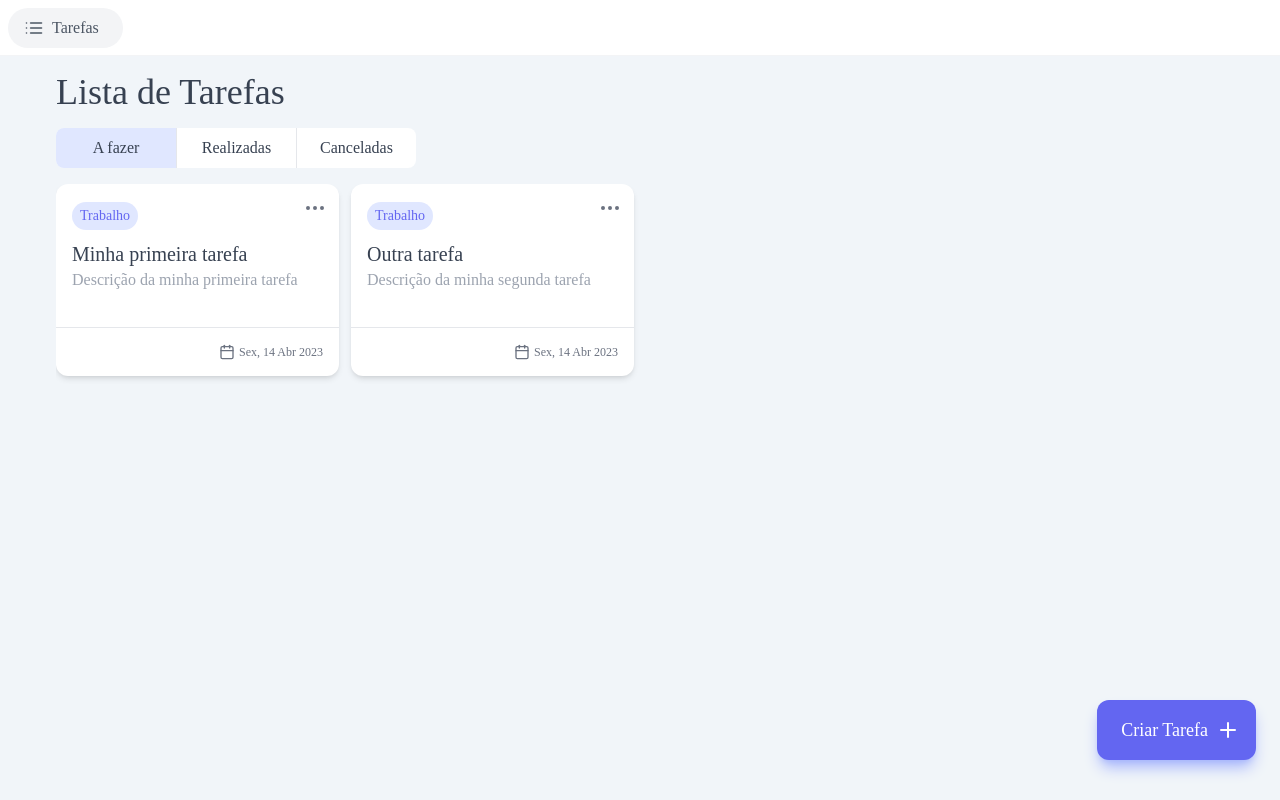
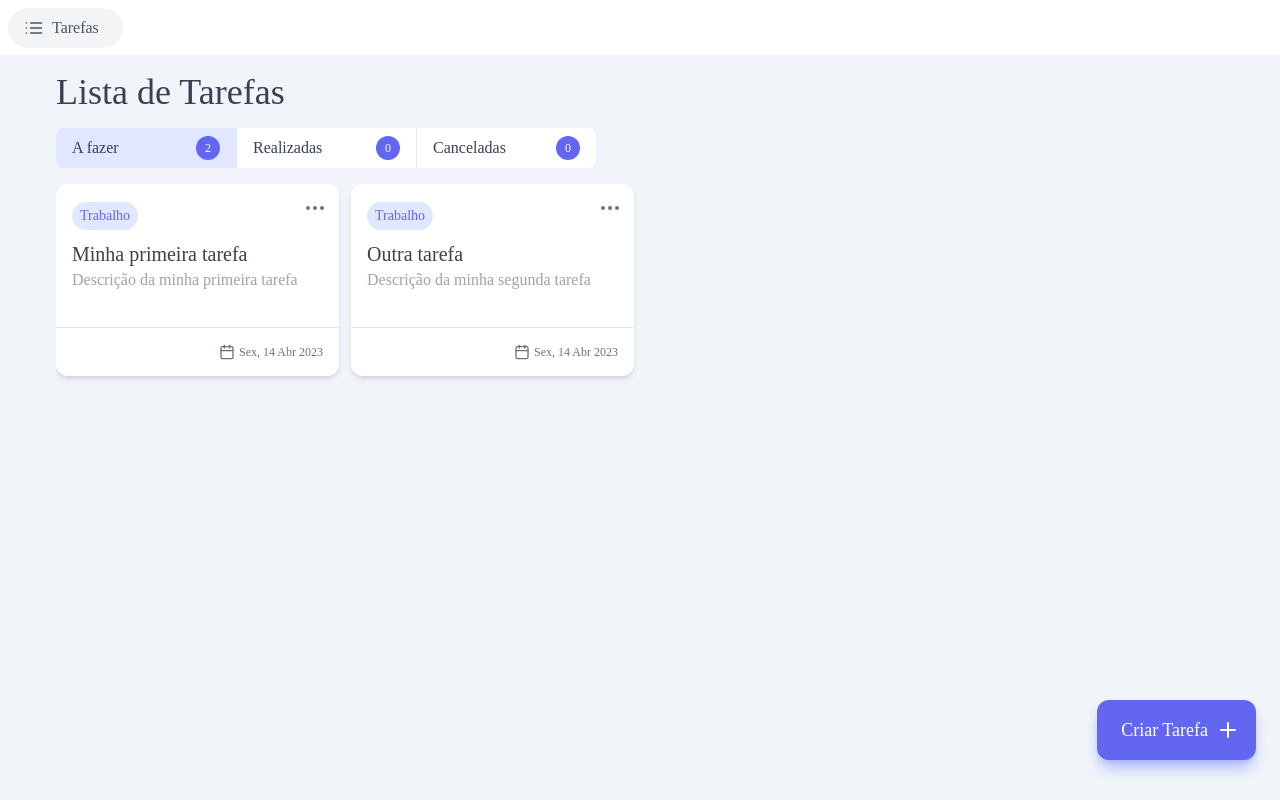
Before and after one commit to bertonni/todo-list, a React (Vite) app: page / in a window 1280 px wide. Built offline with nearby package versions, Linux system fonts and the light colour scheme; a web font is replaced by a local one.

Commit message:
including count badge on tab navigation

```diff
--- /dev/null
+++ b/src/components/Badge.tsx
@@ -0,0 +1,14 @@
+import React from "react";
+
+interface BadgeProps {
+  value: number;
+}
+
+export const Badge = ({ value }: BadgeProps) => {
+  return (
+    <div className="rounded-full bg-indigo-500 w-fit p-1 min-w-[1.5rem]
+      text-xs text-white">
+      {value}
+    </div>
+  );
+};
--- a/src/components/Slidebar.tsx
+++ b/src/components/Slidebar.tsx
@@ -42,12 +42,12 @@ export const Slidebar = ({ close, active, setActive }: SlidebarProps) => {
           icon={<List size={20} />}
           action={() => handleClick(1)}
         />
-        <NavButton
+        {/* <NavButton
           isActive={active === 2}
           title={"Opções"}
           icon={<Settings size={20} />}
           action={() => handleClick(2)}
-        />
+        /> */}
       </motion.div>
     </div>
   );
--- a/src/components/TabNavigation.tsx
+++ b/src/components/TabNavigation.tsx
@@ -1,38 +1,53 @@
+import { useTodos } from "../contexts/TodosContext";
+import { Badge } from "./Badge";
+
 interface TabNavigationProps {
   active: number;
   setActive: (value: number) => void;
 }
 
 export const TabNavigation = ({ active, setActive }: TabNavigationProps) => {
+  const { todos } = useTodos();
+
+  const todoCount = todos.filter(todo => todo.status === "To do").length;
+  const doneCount = todos.filter(todo => todo.status === "Done").length;
+  const canceledCount = todos.filter(todo => todo.status === "Canceled").length;
+
   return (
     <div
-      className="w-fit rounded-lg bg-white my-4 flex items-center
-      divide-x h-fit font-medium"
+      className="sm:w-fit rounded-lg bg-white my-4 flex items-center
+      divide-x h-fit font-medium w-full"
     >
-      <span
+      <div
         className={`px-4 py-2 cursor-pointer ${active === 1 ?
           'bg-indigo-100 pointer-events-none': "hover:bg-indigo-200"}
-          min-w-[80px] sm:min-w-[120px] rounded-l-lg text-center transition-all`}
+          min-w-[80px] sm:min-w-[180px] w-full rounded-l-lg text-center transition-all
+          flex items-center justify-between`}
         onClick={() => setActive(1)}
       >
-        A fazer
-      </span>
-      <span
+        <span>A fazer</span>
+        <Badge value={todoCount} />
+      </div>
+      <div
         className={`px-4 py-2 cursor-pointer ${active === 2 ?
           'bg-indigo-100 pointer-events-none' : "hover:bg-indigo-200"}
-          min-w-[80px] sm:min-w-[120px] text-center transition-all`}
+          min-w-[80px] sm:min-w-[180px] w-full text-center transition-all
+          flex items-center justify-between`}
         onClick={() => setActive(2)}
       >
-        Realizadas
-      </span>
-      <span
+        <span>Realizadas</span>
+        <Badge value={doneCount} />
+      </div>
+      <div
         className={`px-4 py-2 cursor-pointer ${active === 3 ?
           'bg-indigo-100 pointer-events-none' : "hover:bg-indigo-200"}
-          min-w-[80px] sm:min-w-[120px] rounded-r-lg text-center transition-all`}
+          min-w-[80px] sm:min-w-[180px] w-full rounded-r-lg text-center transition-all
+          flex items-center justify-between`}
         onClick={() => setActive(3)}
       >
-        Canceladas
-      </span>
+        <span>Canceladas</span>
+        <Badge value={canceledCount} />
+      </div>
     </div>
   );
 };
--- a/src/screens/TodosScreen.tsx
+++ b/src/screens/TodosScreen.tsx
@@ -70,7 +70,7 @@ export const TodosScreen = () => {
     } else {
       setTodoMessage("");
     }
-  }, [currentTab]);
+  }, [currentTab, todos]);
 
   return (
     <div className="rounded text-gray-700">
```
